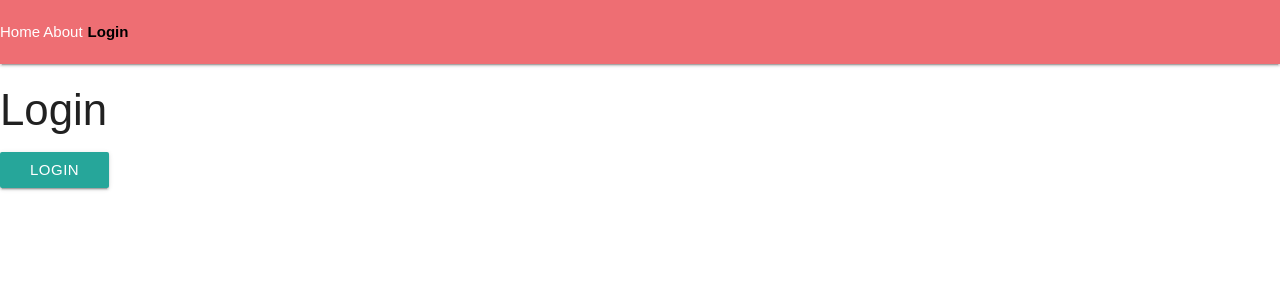
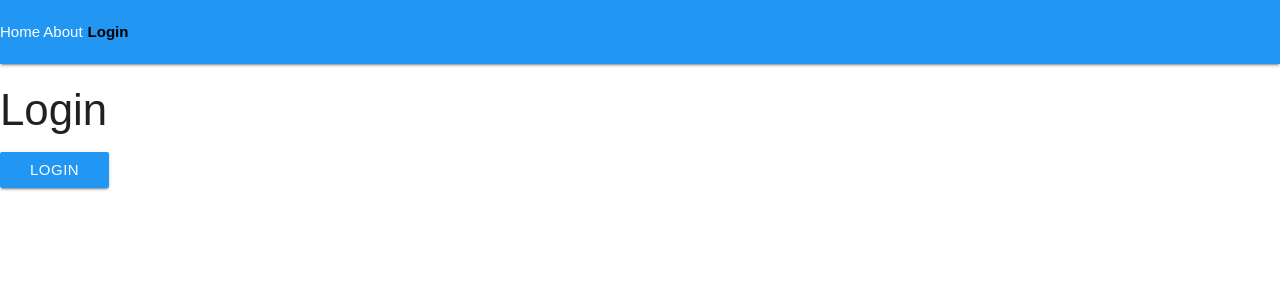
Before and after one commit to alocke12992/React_router_app, a React (Create React App) app in the folder client/: page /login in a window 1280 px wide. Shown: the top 300 px of the page. Built offline with nearby package versions, Linux system fonts and the light colour scheme.

Commit message:
Adds products from server

```diff
--- a/client/src/components/Dashboard.js
+++ b/client/src/components/Dashboard.js
@@ -1,15 +1,32 @@
 import React from 'react';
 import { isAuthenticated } from '../fakeAuth';
-import { Redirect } from 'react-router-dom';
+import { Redirect, Link } from 'react-router-dom';
+import axios from 'axios';
 
+class Dashboard extends React.Component {
+  state = { products: [] }
 
-const Dashboard = () => {
-  if (isAuthenticated()) {
-    return (
-      <h3>You are logged in!</h3>
-    )
-  } else {
-    return <Redirect to="/login" />
+  componentDidMount() {
+    axios.get('/api/products')
+      .then(res => this.setState({ products: res.data }))
+  }
+
+  render() {
+    const { products } = this.state
+    if (isAuthenticated()) {
+      return (
+        <ul>
+          {products.map(p =>
+            <li key={p.id}>
+              <Link to={`/products/${p.id}`}>{p.name}</Link>
+            </li>
+          )
+          }
+        </ul>
+      )
+    } else {
+      return <Redirect to="/login" />
+    }
   }
 }
 
--- a/client/src/components/Login.js
+++ b/client/src/components/Login.js
@@ -5,7 +5,7 @@
   <div>
     <h3>Login</h3>
     <button
-      className="btn"
+      className="btn blue"
       onClick={ () => {
       login()
       history.push('/dashboard')
--- a/client/src/components/NavBar.js
+++ b/client/src/components/NavBar.js
@@ -46,7 +46,7 @@
 }
 
 const NavBar = ({ history }) => (
-  <nav>
+  <nav className="blue">
     <NavLink
       exact
       activeStyle={styles.active}
```
